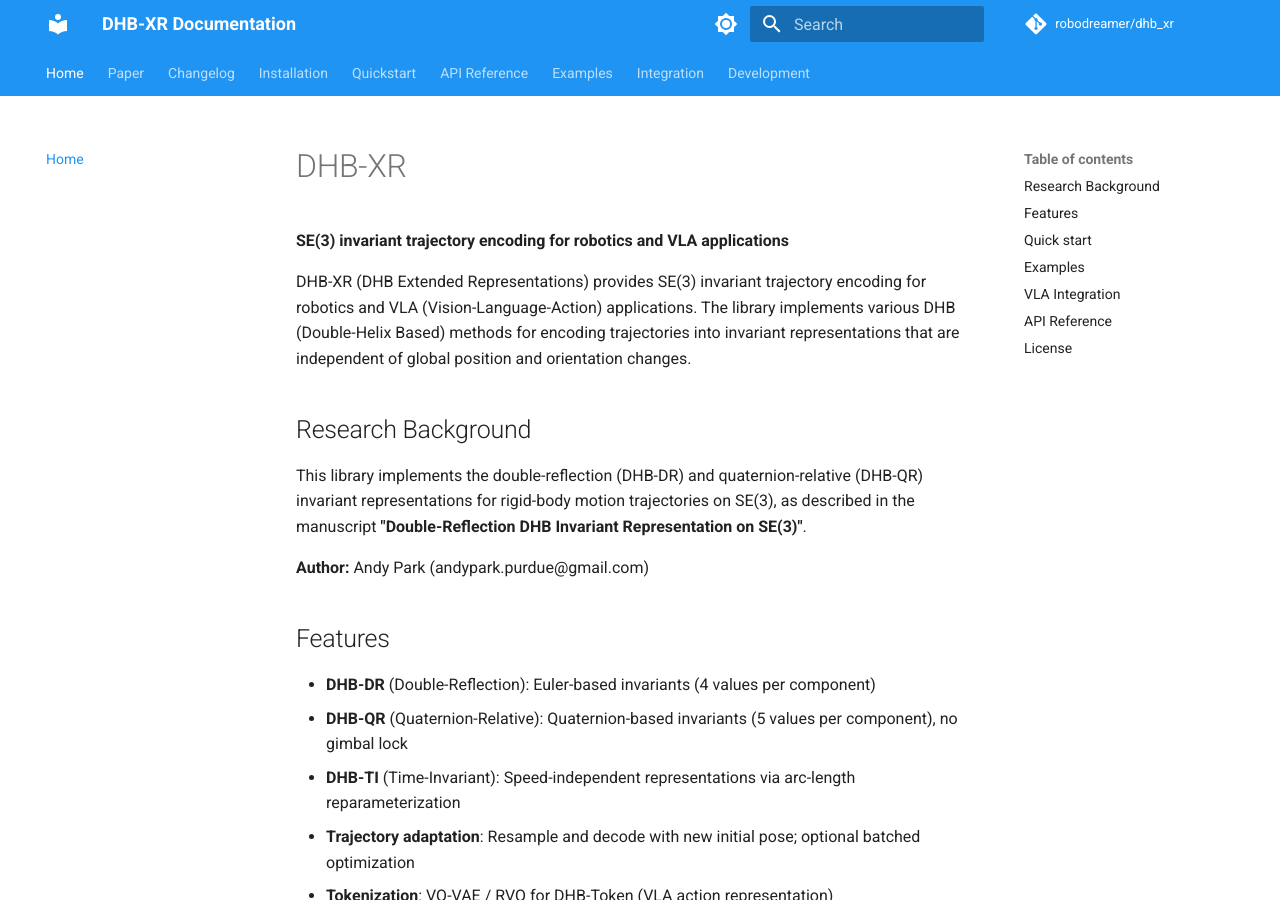
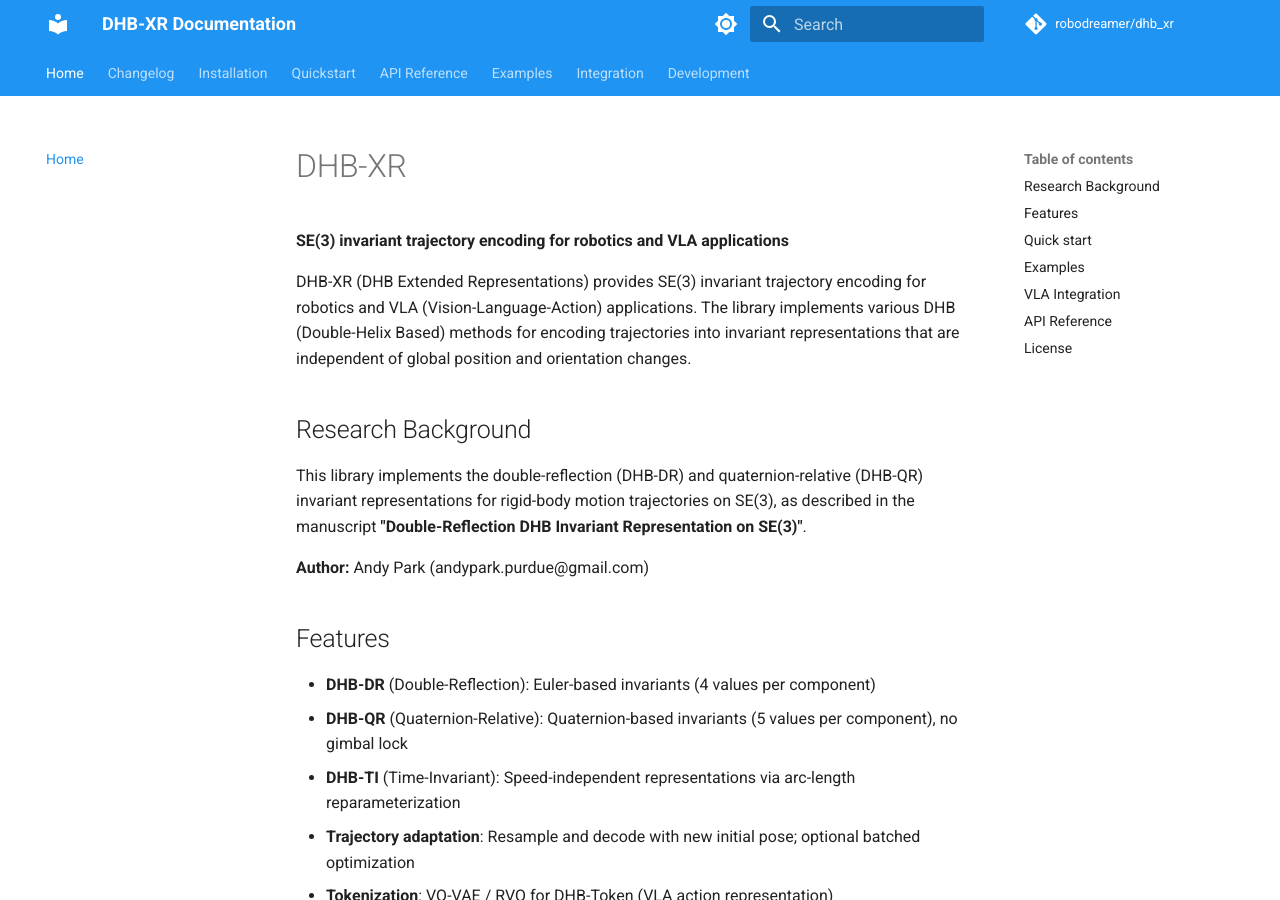
Before and after one commit to robodreamer/dhb-xr, an MkDocs documentation site: the page built from docs/index.md, in a window 1280 px wide and 900 px high. Built offline with MkDocs 1.6.1 and Material for MkDocs 9.7.7, drawn with Linux system fonts in a browser that asks for light colours; comment, search, counter and statistics services are not loaded.

Commit message:
Remove paper page from nav (keep unlisted for private review)
Direct URL still works: /paper/

Co-Authored-By: Claude Opus 4.6 (1M context) <noreply@anthropic.com>

```diff
--- a/mkdocs.yml
+++ b/mkdocs.yml
@@ -74,7 +74,6 @@ markdown_extensions:
 
 nav:
   - Home: index.md
-  - Paper: paper/index.html
   - Changelog: changelog.md
   - Installation: installation.md
   - Quickstart: quickstart.md
```
